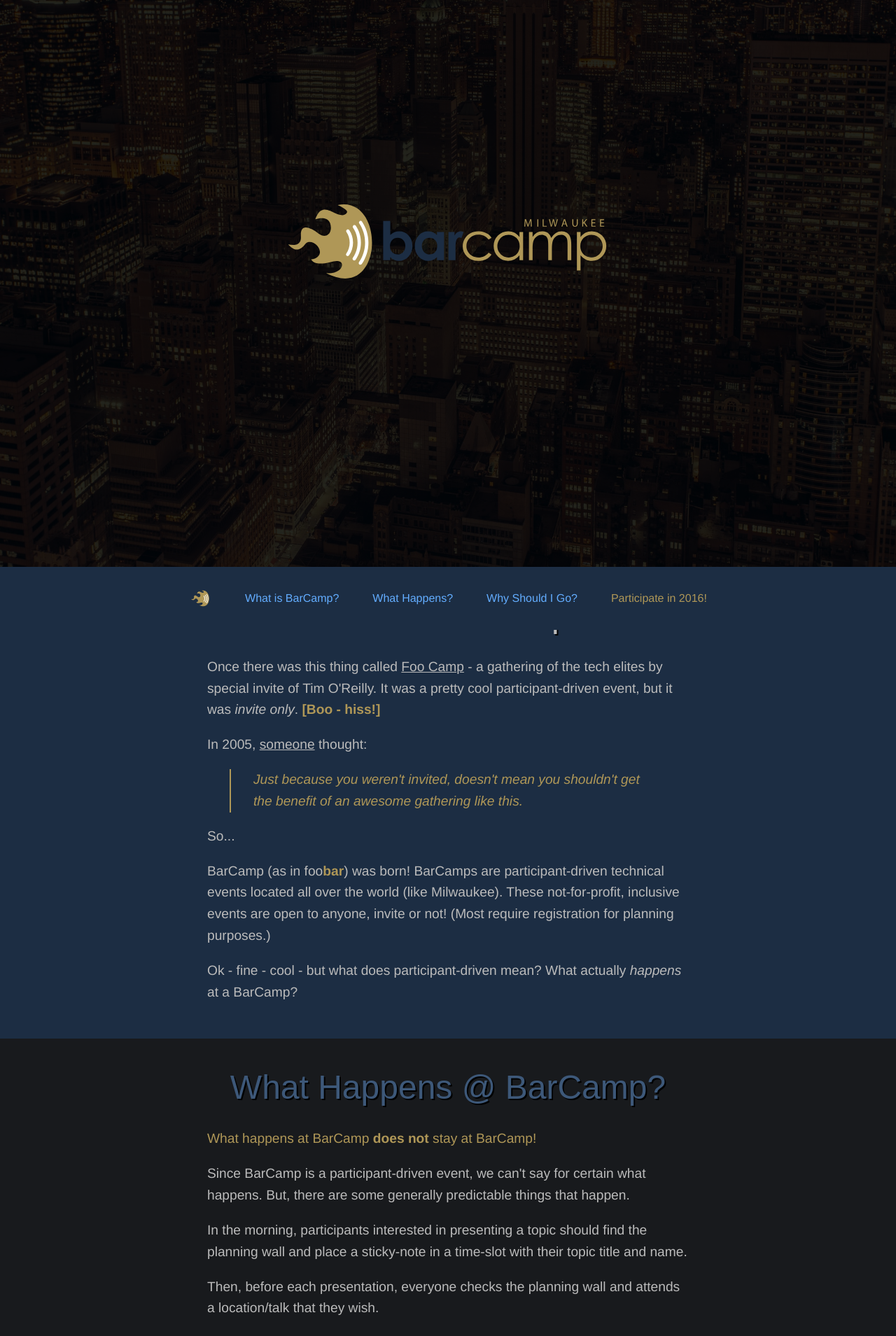
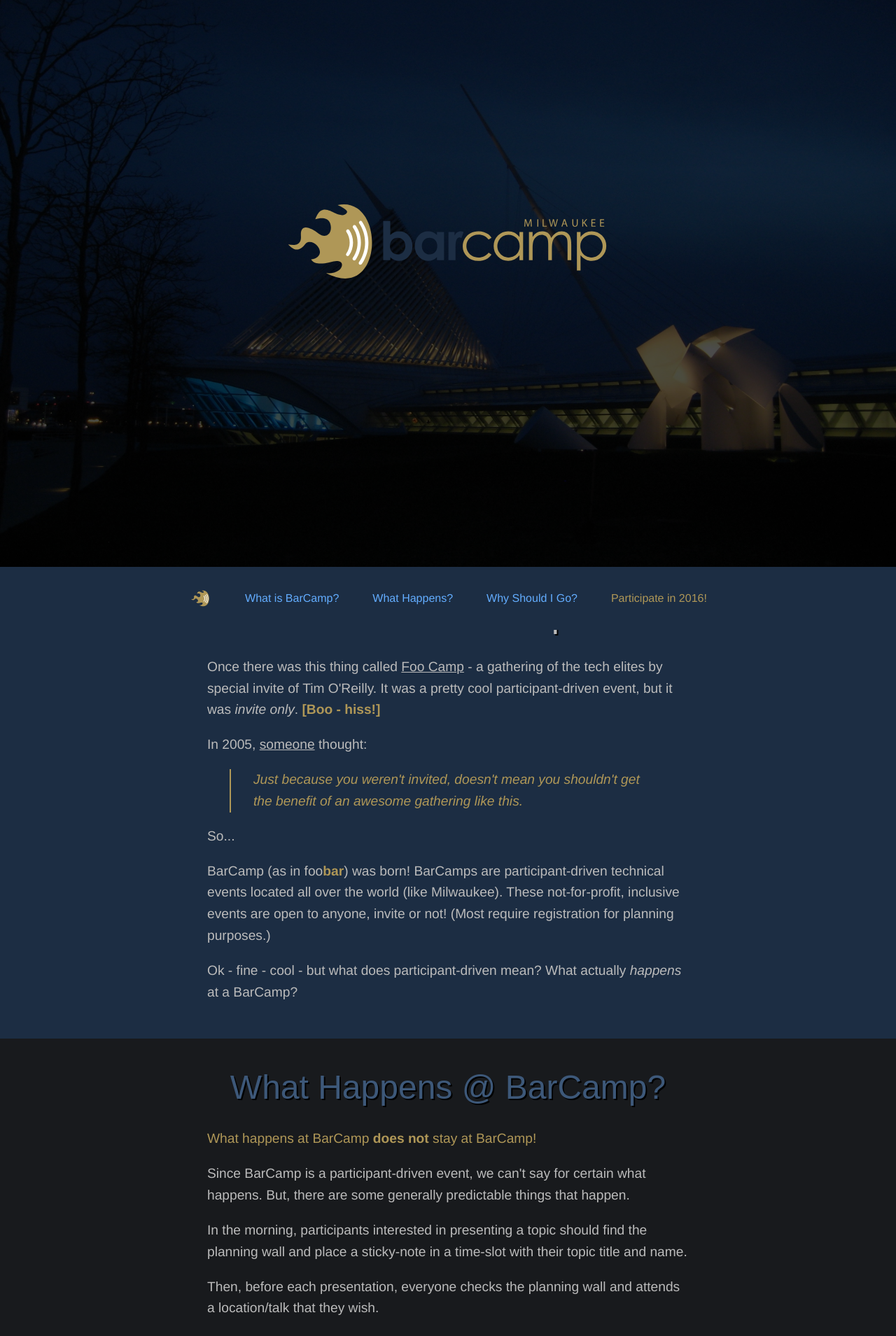
Before and after one commit to BarcampMKE/barcampmke.github.io, a Jekyll site: the page built from index.html, in a window 1280 px wide. Shown: the top 1909 px of the page at 70% size. Built offline with Jekyll 4.4.1, drawn with Linux system fonts in a browser that asks for light colours; some web fonts are replaced; comment, search, counter and statistics services are not loaded.

Commit message:
replaced image with more MKE one and changed shade.

```diff
--- a/css/main.scss
+++ b/css/main.scss
@@ -38,7 +38,7 @@
     content: "";
     width: 100%;
     height: 90vh;
-    background-color: rgba(0,0,0,0.85);
+    background-color: rgba(0,0,0,0.70);
     display: block;
     text-align: center;
 
```
Also changed, not shown: images/top-background.jpg.
